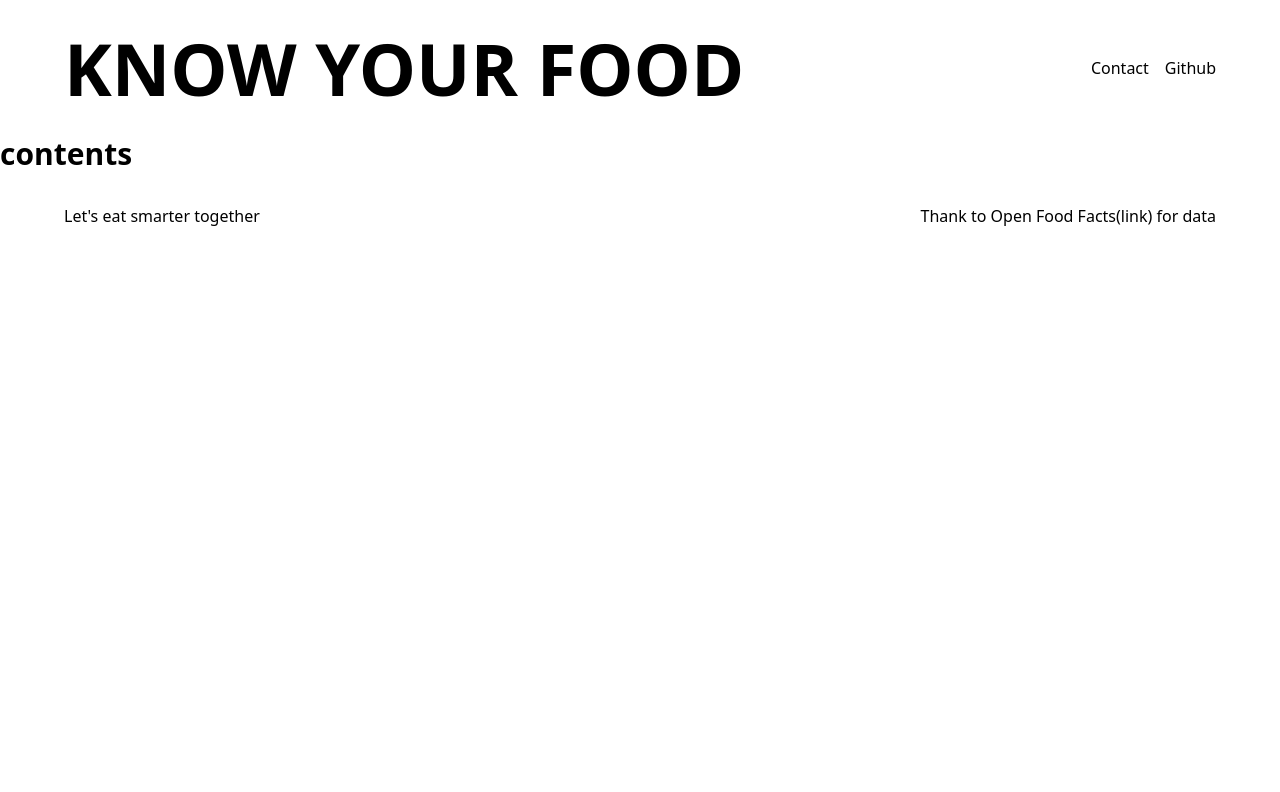
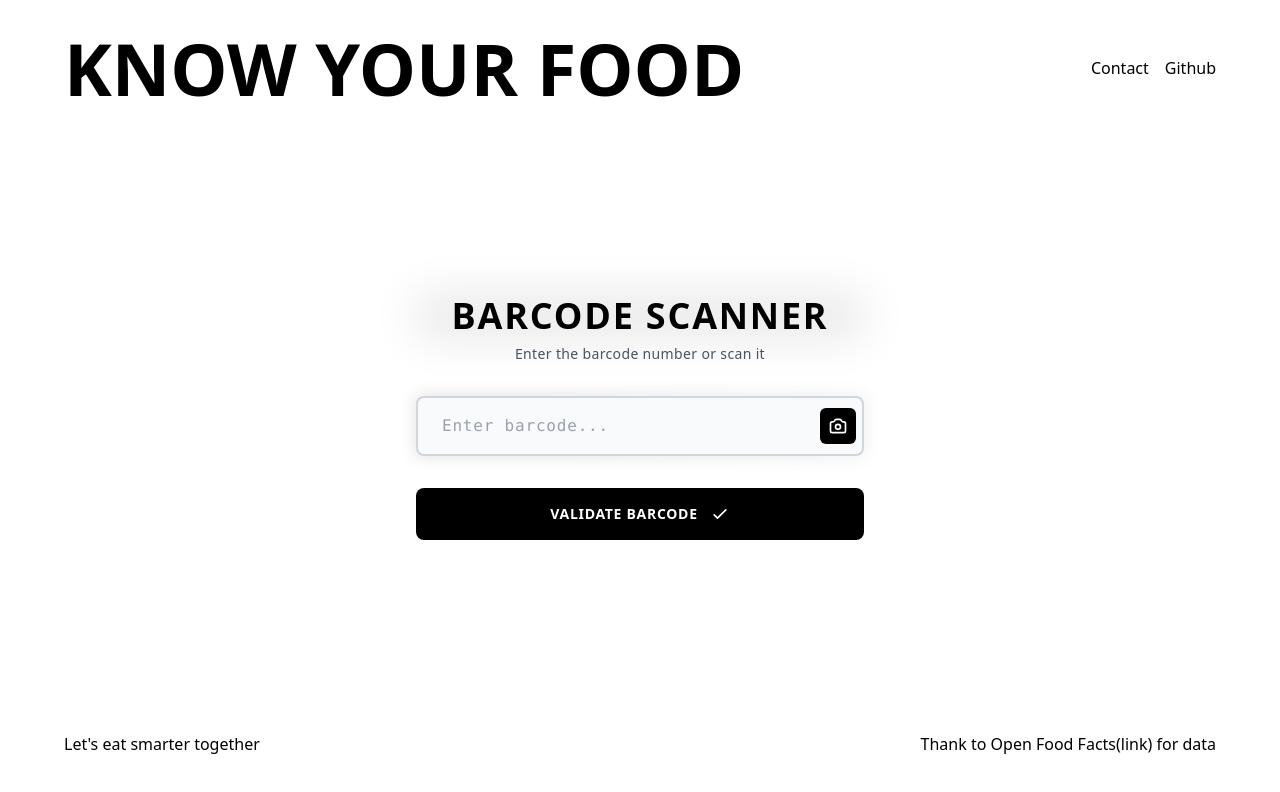
Before and after one commit to virgill-e/KNOW_YOUR_FOOD, a Nuxt app: page / in a window 1280 px wide. Shown: the top 792 px of the page. Built offline with nearby package versions, Linux system fonts and the light colour scheme.

Commit message:
index front

```diff
--- a/app/pages/index.vue
+++ b/app/pages/index.vue
@@ -1,5 +1,66 @@
 <template>
-  <div class="text-3xl font-bold pa-80">
-    contents
+  <div class="bg-white flex flex-col items-center justify-center px-8 py-40">
+    <div class="w-full max-w-md space-y-8">
+
+      <!-- Titre -->
+      <div class="text-center space-y-2">
+        <h1 class="text-4xl font-bold text-black tracking-wider uppercase relative">
+          <span class="relative z-10">Barcode Scanner</span>
+          <div class="absolute inset-0 blur-xl bg-black opacity-10"></div>
+        </h1>
+        <p class="text-gray-600 text-sm tracking-wide font-light">
+          Enter the barcode number or scan it
+        </p>
+      </div>
+
+      <!-- Input du qrcode -->
+      <div class="relative group">
+        <!-- Effet de glow animé -->
+        <div class="absolute -inset-0.5 bg-linear-to-r from-black to-gray-500 rounded-lg blur opacity-10 group-hover:opacity-20 transition duration-500"></div>
+
+        <div class="relative">
+          <input
+            type="text"
+            placeholder="Enter barcode..."
+            class="w-full px-6 py-4 bg-gray-50 border-2 border-gray-300 rounded-lg text-black placeholder-gray-400
+                   focus:outline-none focus:border-black focus:ring-2 focus:ring-black/10
+                   transition-all duration-300 font-mono tracking-wider
+                   hover:border-gray-400 hover:bg-gray-100/50"
+          />
+
+          <!-- Bouton caméra dans l'input -->
+          <button
+            type="button"
+            class="absolute right-2 top-1/2 -translate-y-1/2 p-2 rounded-md
+                   bg-black text-white
+                   hover:bg-gray-800 hover:scale-110
+                   active:scale-95
+                   transition-all duration-200
+                   group/camera"
+            title="Scan with camera"
+          >
+            <svg class="w-5 h-5" fill="none" stroke="currentColor" viewBox="0 0 24 24">
+              <path stroke-linecap="round" stroke-linejoin="round" stroke-width="2" d="M3 9a2 2 0 012-2h.93a2 2 0 001.664-.89l.812-1.22A2 2 0 0110.07 4h3.86a2 2 0 011.664.89l.812 1.22A2 2 0 0018.07 7H19a2 2 0 012 2v9a2 2 0 01-2 2H5a2 2 0 01-2-2V9z"></path>
+              <path stroke-linecap="round" stroke-linejoin="round" stroke-width="2" d="M15 13a3 3 0 11-6 0 3 3 0 016 0z"></path>
+            </svg>
+          </button>
+        </div>
+      </div>
+
+      <!-- Bouton de validation -->
+      <button class="w-full relative group overflow-hidden rounded-lg">
+        <!-- Background du bouton -->
+        <div class="absolute inset-0 bg-black transition-transform duration-300 group-hover:scale-105"></div>
+        <div class="absolute inset-0 bg-linear-to-r from-transparent via-gray-800 to-transparent -translate-x-full group-hover:translate-x-full transition-transform duration-700"></div>
+
+        <!-- Contenu du bouton -->
+        <div class="relative px-8 py-4 flex items-center justify-center space-x-3">
+          <span class="text-white font-bold tracking-wider uppercase text-sm">Validate Barcode</span>
+          <svg class="w-5 h-5 text-white group-hover:translate-x-1 transition-transform duration-300" fill="none" stroke="currentColor" viewBox="0 0 24 24">
+            <path stroke-linecap="round" stroke-linejoin="round" stroke-width="2" d="M5 13l4 4L19 7"></path>
+          </svg>
+        </div>
+      </button>
+    </div>
   </div>
 </template>
```
